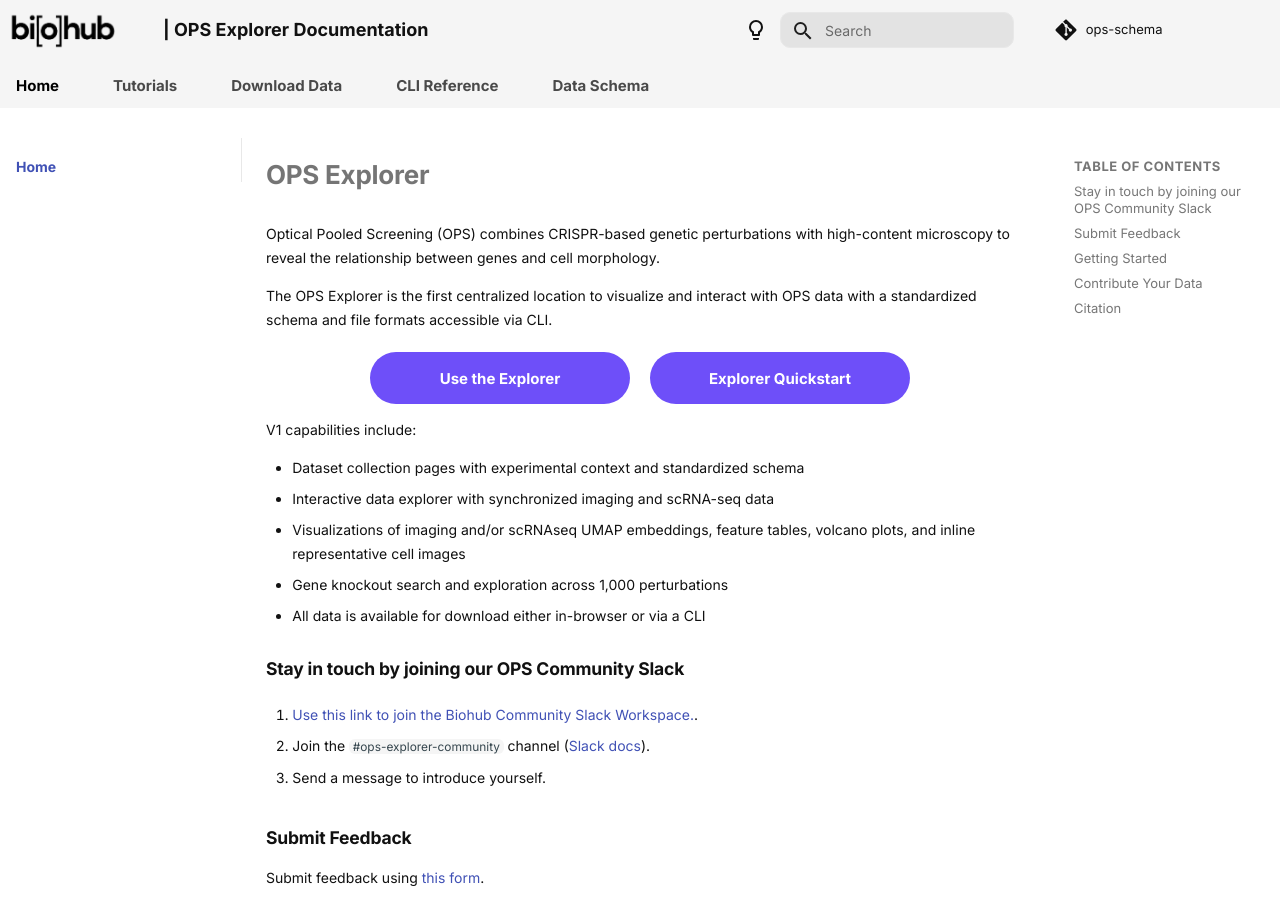
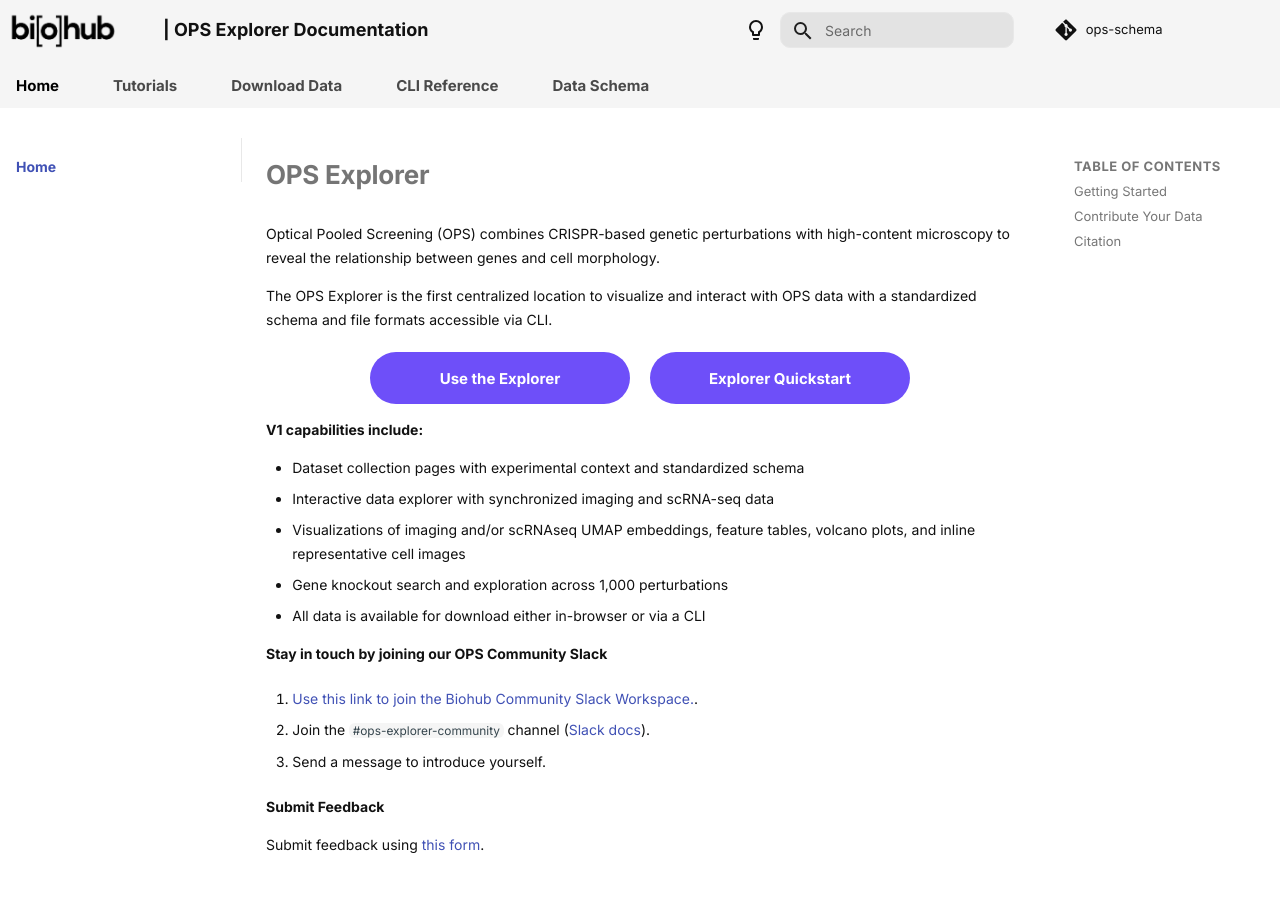
Before and after one commit to chanzuckerberg/ops-schema, an MkDocs documentation site: the page built from docs/index.md, in a window 1280 px wide and 900 px high. Built offline with MkDocs 1.6.1 and Material for MkDocs 9.7.7, drawn with Linux system fonts in a browser that asks for light colours; comment, search, counter and statistics services are not loaded.

Commit message:
Update index.md

```diff
--- a/docs/index.md
+++ b/docs/index.md
@@ -14,7 +14,7 @@
   </a>
 </div>
 
-V1 capabilities include:
+**V1 capabilities include:**
 
   * Dataset collection pages with experimental context and standardized schema
   * Interactive data explorer with synchronized imaging and scRNA-seq data
@@ -22,7 +22,7 @@
   * Gene knockout search and exploration across 1,000 perturbations
   * All data is available for download either in-browser or via a CLI
 
-### Stay in touch by joining our OPS Community Slack
+**Stay in touch by joining our OPS Community Slack**
 
 1. [Use this link to join the Biohub Community Slack Workspace.](https://join.slack.com/t/cziscience/shared_invite/zt-3yr8omv38-~PlTThsE~uKB4AjPcCy1_Q).
 
@@ -30,7 +30,7 @@
 
 3. Send a message to introduce yourself.
 
-### Submit Feedback
+**Submit Feedback**
 
 Submit feedback using [this form](https://info.biohub.org/ops-feedback).
 
```
